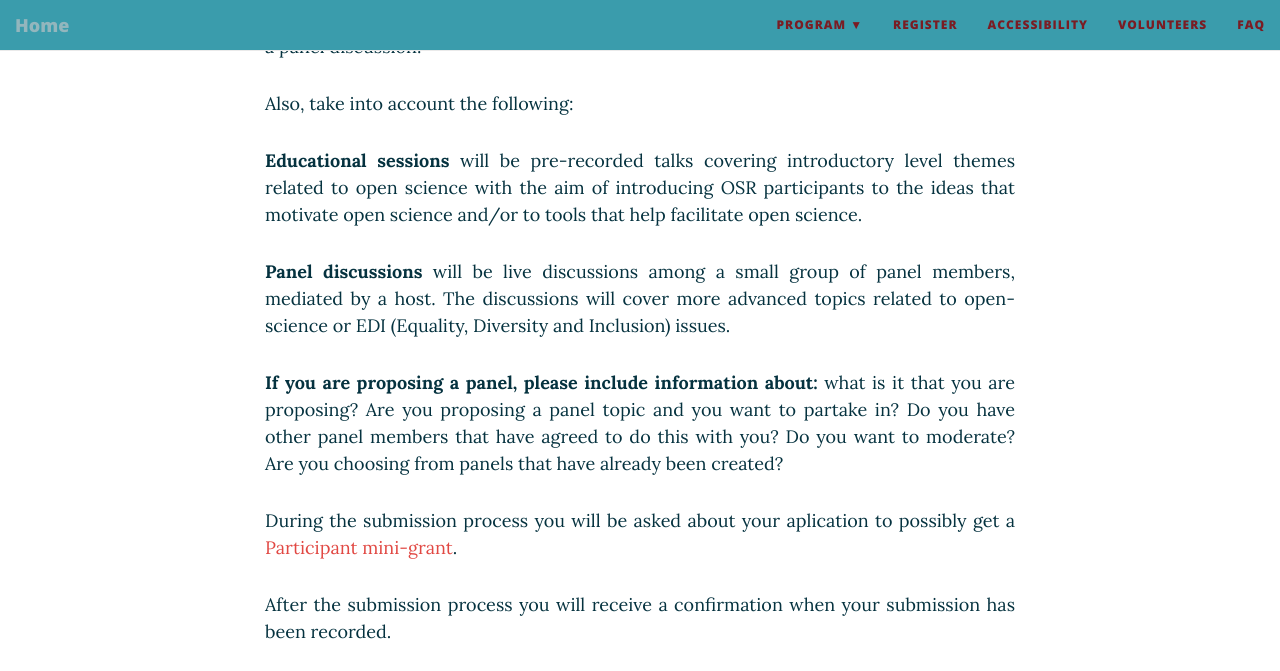
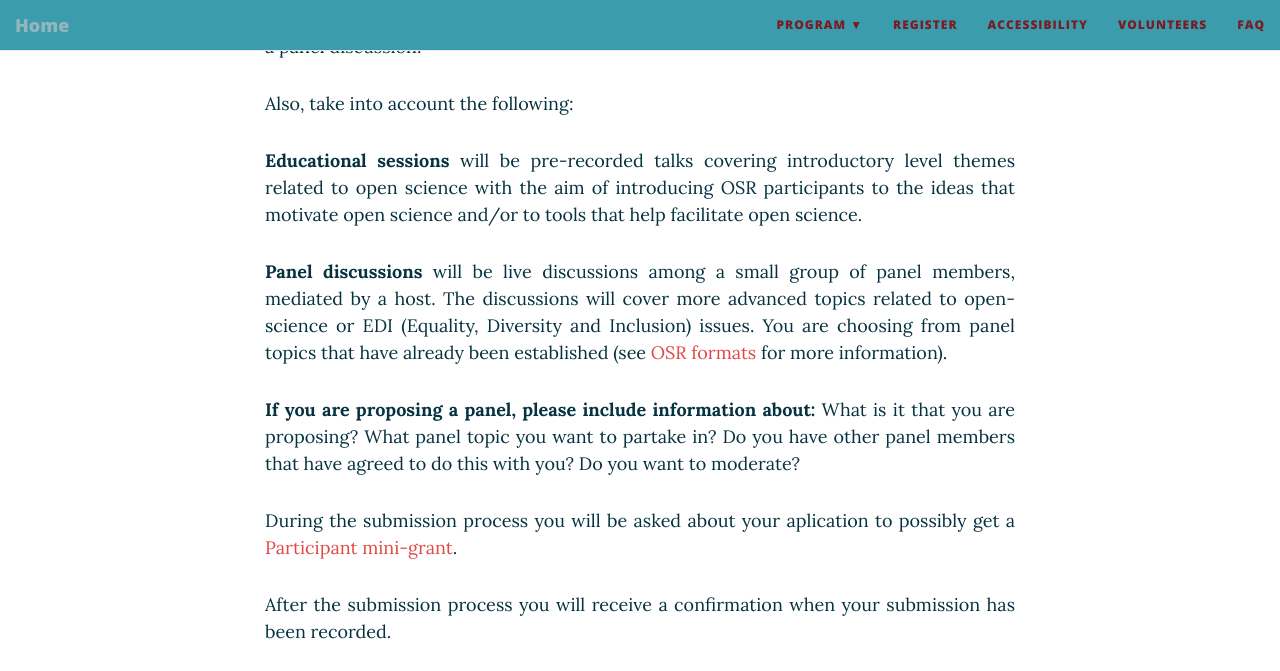
Before and after one commit to ohbm/osr2021, a Jekyll site: the page built from submit.md, in a window 1280 px wide and 900 px high, scrolled down 1420 px, cut to the strip 0-671 px from the top of the window. Built offline with Jekyll 4.4.1, drawn with Linux system fonts in a browser that asks for light colours; nearby versions of some CDN libraries.

Commit message:
Update submit.md

```diff
--- a/submit.md
+++ b/submit.md
@@ -65,10 +65,10 @@ If you do not have a GitHub username, we invite you to follow the instructions a
 {::options parse_block_html="false" /}
 {::options parse_block_html="true" /}
 <p align="justify">
-  **Panel discussions** will be live discussions among a small group of panel members, mediated by a host. The discussions will cover more advanced topics related to open-science or EDI (Equality, Diversity and Inclusion) issues.
+  **Panel discussions** will be live discussions among a small group of panel members, mediated by a host. The discussions will cover more advanced topics related to open-science or EDI (Equality, Diversity and Inclusion) issues. You are choosing from panel topics that have already been established (see [OSR formats](/formats.md){:target="_blank"} for more information).
 </p>
 <p align="justify">
-**If you are proposing a panel, please include information about:** what is it that you are proposing? Are you proposing a panel topic and you want to partake in? Do you have other panel members that have agreed to do this with you? Do you want to moderate? Are you choosing from panels that have already been created?
+**If you are proposing a panel, please include information about:** What is it that you are proposing? What panel topic you want to partake in? Do you have other panel members that have agreed to do this with you? Do you want to moderate?
 </p>
 <p align="justify">
 During the submission process you will be asked about your aplication to possibly get a [Participant mini-grant](/access.md/#mini-grant).
```
